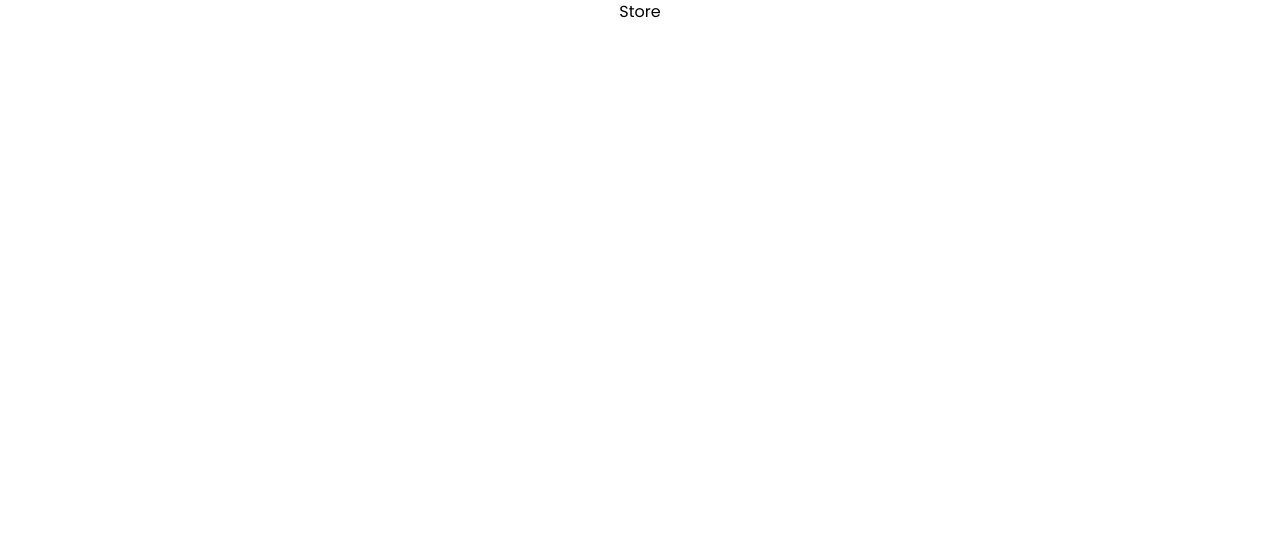
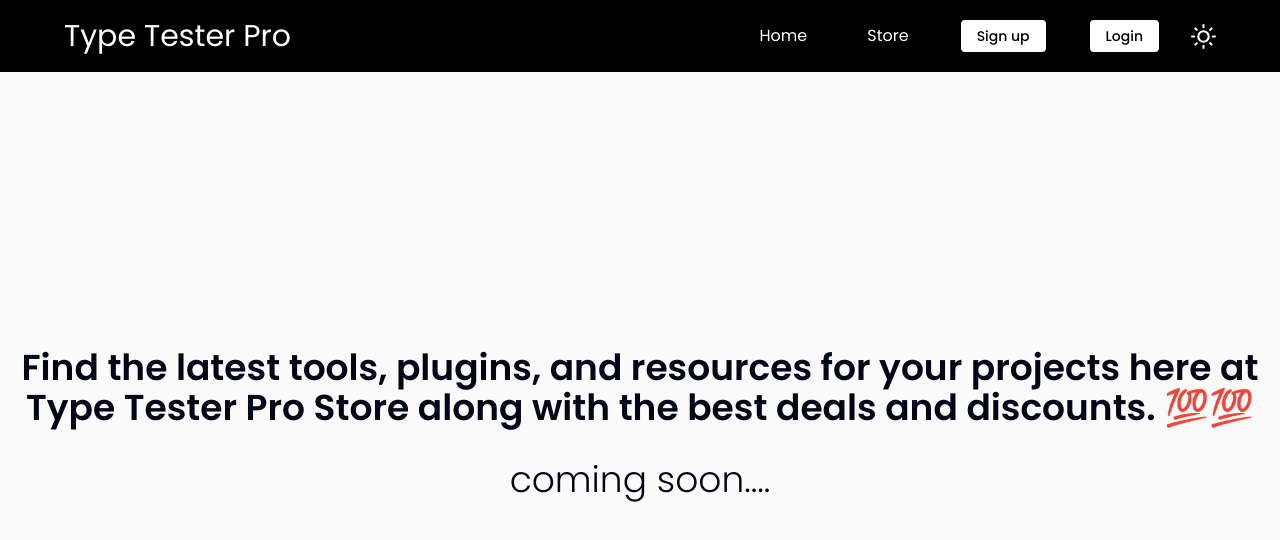
Before and after one commit to tejartr7/type-tester-pro, a Next.js app in the folder client/: page /store in a window 1280 px wide. Shown: the top 540 px of the page. Built offline with nearby package versions, Linux system fonts and the light colour scheme.

Commit message:
added store

```diff
--- a/client/app/store/page.tsx
+++ b/client/app/store/page.tsx
@@ -1,7 +1,9 @@
+import { Navbar } from "@/components/Navbar";
+import { StoreModel } from "@/components/StoreModel";
 export default function Store() {
   return (
     <div>
-      <h1>Store</h1>
+      <StoreModel />
     </div>
   );
 }
--- a/client/components/Navbar.tsx
+++ b/client/components/Navbar.tsx
@@ -41,10 +41,10 @@
               {" "}
               Store{" "}
             </a>
-            <a className="text-white mx-5 flex items-center" href="#">
+            {/* <a className="text-white mx-5 flex items-center" href="#">
               {" "}
               Contact us{" "}
-            </a>
+            </a> */}
             <Button className="bg-white text-black hover:bg-black hover:text-white">
               <a href="/auth/register">Sign up</a>
             </Button>
@@ -78,17 +78,9 @@
               {" "}
               Home{" "}
             </a>
-            <a onClick={menuClick} className="mx-5 text-white" href="#">
-              {" "}
-              Developers{" "}
-            </a>
-            <a onClick={menuClick} className="mx-5 text-white" href="#">
+            <a onClick={menuClick} className="mx-5 text-white" href="/store">
               {" "}
               Store{" "}
-            </a>
-            <a onClick={menuClick} className="mx-5 text-white" href="#">
-              {" "}
-              Contact us{" "}
             </a>
             <Button className="bg-white text-black hover:bg-black hover:text-white">
               <a href="/auth/register">Sign up</a>
--- /dev/null
+++ b/client/components/StoreBackground.tsx
@@ -0,0 +1,55 @@
+"use client";
+import { cn } from "@/utils/cn";
+import React, { ReactNode } from "react";
+import { Navbar } from "@/components/Navbar";
+
+interface AuroraBackgroundProps extends React.HTMLProps<HTMLDivElement> {
+  children: ReactNode;
+  showRadialGradient?: boolean;
+}
+
+export const AuroraBackground = ({
+  className,
+  children,
+  showRadialGradient = true,
+  ...props
+}: AuroraBackgroundProps) => {
+  return (
+    <main>
+      <div
+        className={cn(
+          "relative flex flex-col h-[90vh] items-center justify-center bg-zinc-50 dark:bg-zinc-900  text-slate-950 transition-bg",
+          className
+        )}
+        {...props}
+      >
+        <div className="absolute inset-0 overflow-hidden">
+          <div
+            //   I'm sorry but this is what peak developer performance looks like // trigger warning
+            className={cn(
+              `
+            [--white-gradient:repeating-linear-gradient(100deg,var(--white)_0%,var(--white)_7%,var(--transparent)_10%,var(--transparent)_12%,var(--white)_16%)]
+            [--dark-gradient:repeating-linear-gradient(100deg,var(--black)_0%,var(--black)_7%,var(--transparent)_10%,var(--transparent)_12%,var(--black)_16%)]
+            [--aurora:repeating-linear-gradient(100deg,var(--blue-500)_10%,var(--indigo-300)_15%,var(--blue-300)_20%,var(--violet-200)_25%,var(--blue-400)_30%)]
+            [background-image:var(--white-gradient),var(--aurora)]
+            dark:[background-image:var(--dark-gradient),var(--aurora)]
+            [background-size:300%,_200%]
+            [background-position:50%_50%,50%_50%]
+            filter blur-[10px] invert dark:invert-0
+            after:content-[""] after:absolute after:inset-0 after:[background-image:var(--white-gradient),var(--aurora)]
+            after:dark:[background-image:var(--dark-gradient),var(--aurora)]
+            after:[background-size:200%,_100%]
+            after:animate-aurora after:[background-attachment:fixed] after:mix-blend-difference
+            pointer-events-none
+            absolute -inset-[10px] opacity-50 will-change-transform`,
+
+              showRadialGradient &&
+                `[mask-image:radial-gradient(ellipse_at_100%_0%,black_10%,var(--transparent)_70%)]`
+            )}
+          ></div>
+        </div>
+        {children}
+      </div>
+    </main>
+  );
+};
--- /dev/null
+++ b/client/components/StoreModel.tsx
@@ -0,0 +1,33 @@
+"use client";
+
+import { motion } from "framer-motion";
+import React from "react";
+import { AuroraBackground } from "@/components/StoreBackground";
+import { Navbar } from "@/components/Navbar";
+
+export function StoreModel() {
+  return (
+    <div>
+      <Navbar />
+      <AuroraBackground>
+        <motion.div
+          initial={{ opacity: 0.0, y: 40 }}
+          whileInView={{ opacity: 1, y: 0 }}
+          transition={{
+            delay: 0.3,
+            duration: 0.8,
+            ease: "easeInOut",
+          }}
+          className="relative flex flex-col gap-4 items-center justify-center"
+        >
+          <div className="text-2xl md:text-4xl font-bold dark:text-white text-center">
+            Find the latest tools, plugins, and resources for your projects here at Type Tester Pro Store along with the best deals and discounts. 💯💯
+          </div>
+          <div className="font-extralight text-base md:text-4xl dark:text-neutral-200 py-4">
+            coming soon....
+          </div>
+        </motion.div>
+      </AuroraBackground>
+    </div>
+  );
+}
--- a/client/package.json
+++ b/client/package.json
@@ -15,7 +15,8 @@
     "@vercel/speed-insights": "^1.0.10",
     "autoprefixer": "10.4.17",
     "class-variance-authority": "^0.7.0",
-    "clsx": "^2.1.0",
+    "clsx": "^2.1.1",
+    "framer-motion": "^11.1.7",
     "geist": "^1.2.1",
     "next": "latest",
     "next-themes": "^0.3.0",
@@ -27,7 +28,7 @@
     "react-modal": "^3.16.1",
     "react-tooltip": "^5.26.3",
     "styled-components": "^6.1.8",
-    "tailwind-merge": "^2.2.1",
+    "tailwind-merge": "^2.3.0",
     "tailwindcss": "3.4.1",
     "tailwindcss-animate": "^1.0.7",
     "typescript": "5.3.3",
--- /dev/null
+++ b/client/utils/cn.ts
@@ -0,0 +1,6 @@
+import { ClassValue, clsx } from "clsx";
+import { twMerge } from "tailwind-merge";
+
+export function cn(...inputs: ClassValue[]) {
+  return twMerge(clsx(inputs));
+}
```
Also changed, not shown: client/tailwind.config.ts (+24 -9 lines), 1 other file (tests, documents, lock files or other folders).
